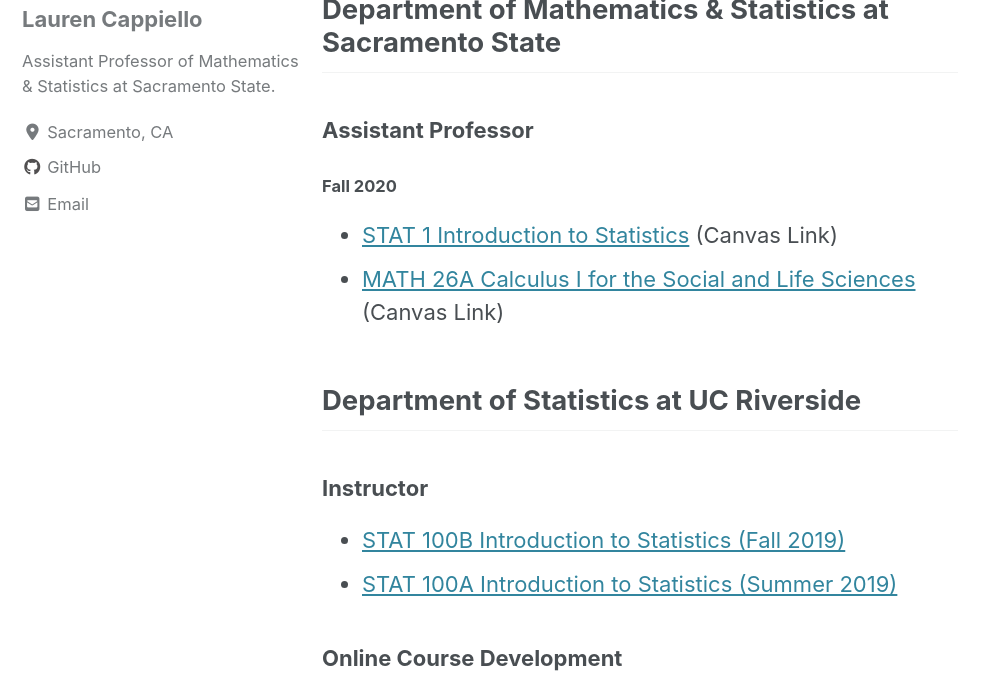
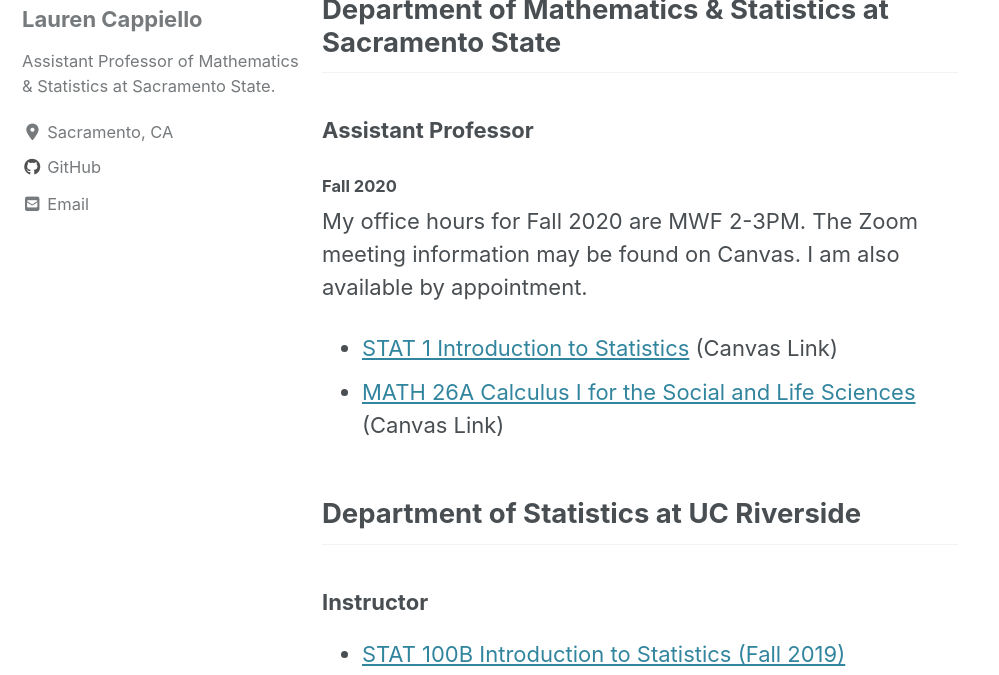
Before and after one commit to lgpcappiello/lgpcappiello.github.io, a Jekyll site: the page built from teaching/index.md, in a window 1280 px wide and 900 px high, cut to the strip 225-900 px from the top of the window. Shown: the whole strip, without its empty margins (0-999 px from the left). Built offline with Jekyll 4.4.1, drawn with Linux system fonts in a browser that asks for light colours; cached includes are drawn as plain includes; nearby versions of some CDN libraries.

Commit message:
Update index.md

```diff
--- a/teaching/index.md
+++ b/teaching/index.md
@@ -8,6 +8,7 @@
 ## Department of Mathematics & Statistics at Sacramento State
 ### Assistant Professor
 #### Fall 2020
+My office hours for Fall 2020 are MWF 2-3PM. The Zoom meeting information may be found on Canvas. I am also available by appointment.
 - [STAT 1 Introduction to Statistics](https://csus.instructure.com/) (Canvas Link)
 - [MATH 26A Calculus I for the Social and Life Sciences](https://csus.instructure.com/) (Canvas Link)
 
```
